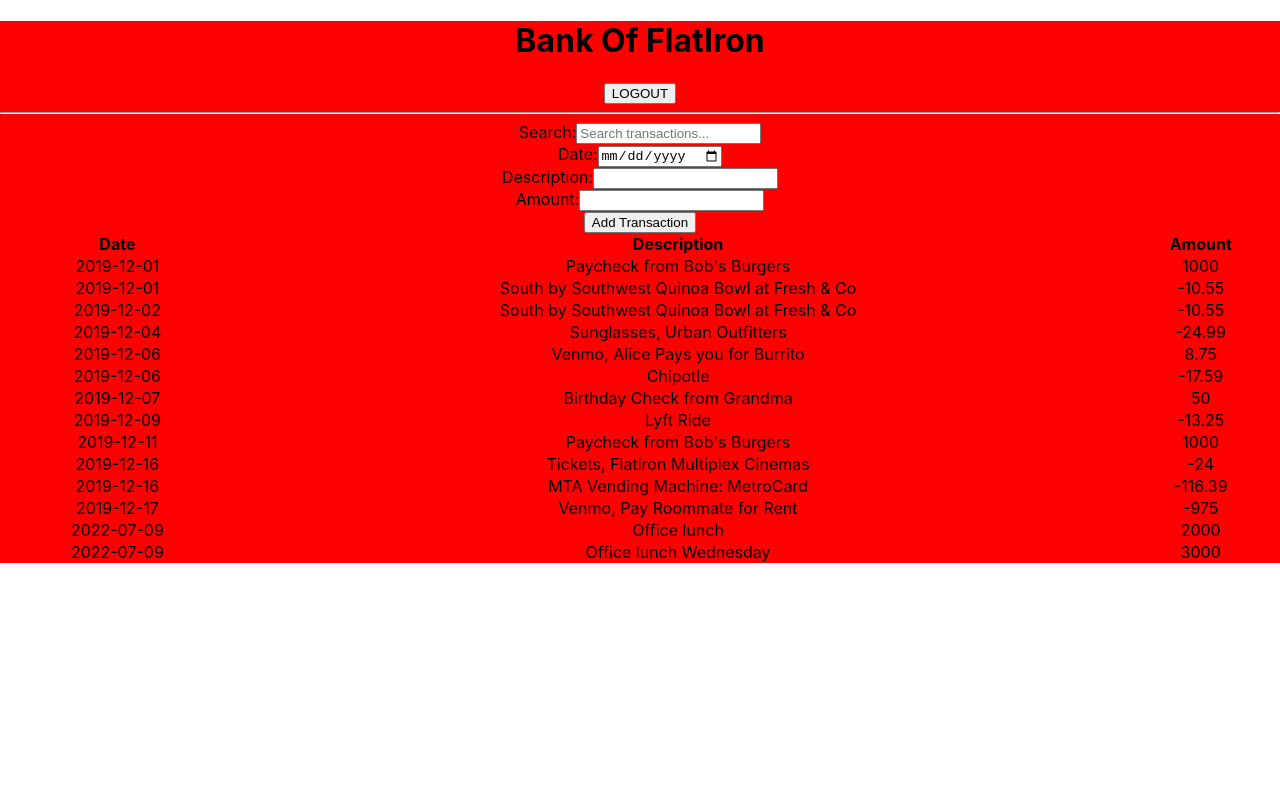
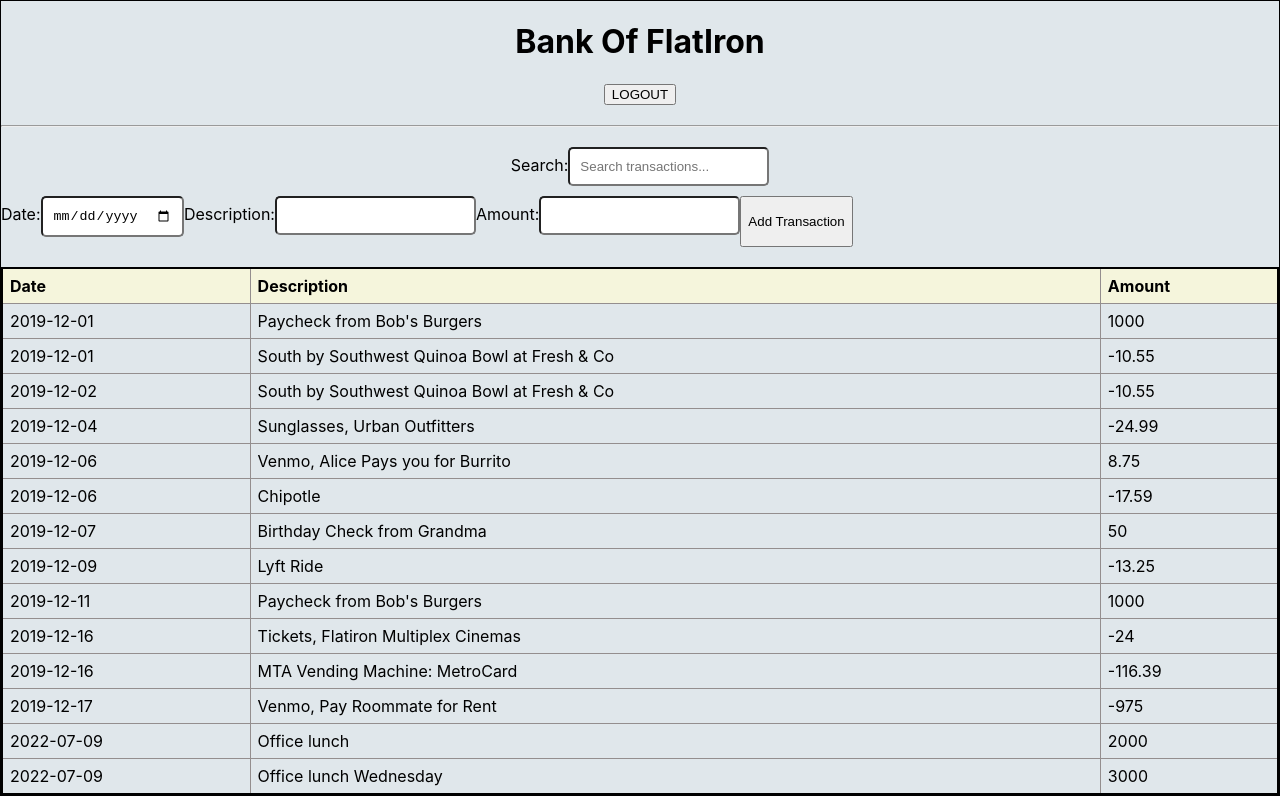
Before and after one commit to BrendahKiragu/brendah-week-1-code-challenge-bank-transaction-app, a React (Create React App) app: page / in a window 1280 px wide. Built offline with nearby package versions, Linux system fonts and the light colour scheme; data requests are answered from the project's data file.

Commit message:
styles the header,table and buttons

```diff
--- a/src/App.css
+++ b/src/App.css
@@ -1,20 +1,68 @@
 .App {
+  padding: 5;
+  border: 1px solid black;
   text-align: center;
-  background-color: red;
+  background-color: hsl(200, 20%, 90%);
+  font-size: 16px;
 }
 
-.App-header {
+.App Header {
+  font-size: 1.5em;
+  color: #da1c1c;
+}
 
-  min-height: 100vh;
+hr {
+  margin: 20px 0;
+}
+
+.search-bar{
+  border-bottom: 30px;
+   padding: 30px;
+}
+
+input{
+  padding: 10px;
+  border-radius: 5px;
+  margin-bottom: 10px;
+}
+
+form {
   display: flex;
-  flex-direction: column;
-  align-items: center;
-  justify-content: center;
-  font-size: calc(10px + 2vmin);
-  color: white;
+  form {
+  display: flex;
+  justify-content:space-around;
+  margin-bottom: 20px;
+  margin-bottom: 20px;
 }
+  margin-bottom: 20px;
+}
+
+.button{
+  color: #fff;
+  background-color: rgb(29, 126, 29);
+  border: none;
+  border-radius: 19px;
+  padding: 10px;
+  cursor: pointer;
+  transition: background-color 0.3s, box-shadow 0.3s;
+
+  }
+
 table {
   width: 100%;
+  border: 2px solid black;
   border-collapse: collapse;
-  margin-bottom: 20px;
 }
+
+table th, td{
+  border: 1px solid #948e8e;
+  text-align: left;
+  padding: 7px;
+}
+
+table th{
+  background-color: beige;
+}
+table tbody tr:hover{
+  background-color: rgb(12, 234, 12);
+}
```
